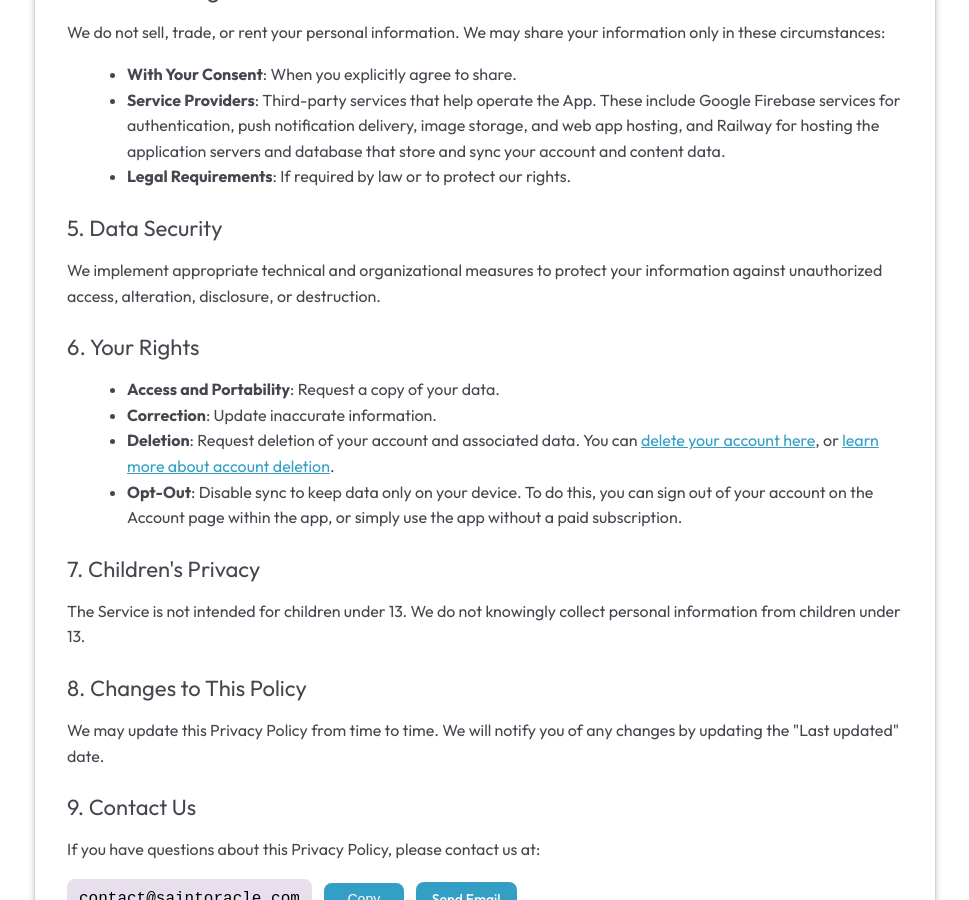
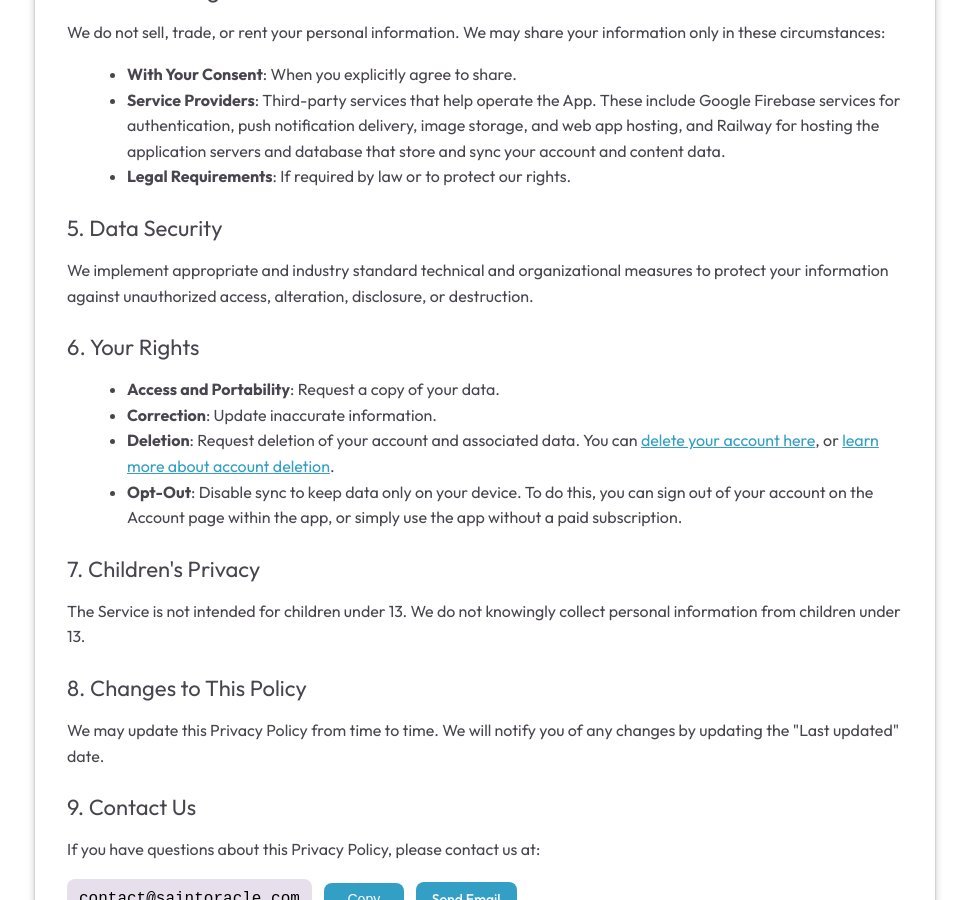
Before and after one commit to saint-oracle/website, a Jekyll site: the page built from act/on/privacy-policy.md, in a window 1280 px wide and 900 px high, scrolled down 1340 px. Shown: the whole window, without its empty margins (155-1124 px from the left). Built offline with Jekyll 4.4.1, drawn with Linux system fonts in a browser that asks for light colours.

Commit message:
Strengthen Data Security wording to "appropriate and industry standard"

```diff
--- a/act/on/privacy-policy.md
+++ b/act/on/privacy-policy.md
@@ -134,7 +134,7 @@ title: act/on Privacy Policy
 
       <h2 class="md-typescale-title-large">5. Data Security</h2>
       <p class="md-typescale-body-large">
-        We implement appropriate technical and organizational measures to protect your information against unauthorized access, alteration, disclosure, or destruction.
+        We implement appropriate and industry standard technical and organizational measures to protect your information against unauthorized access, alteration, disclosure, or destruction.
       </p>
 
       <h2 class="md-typescale-title-large">6. Your Rights</h2>
```
